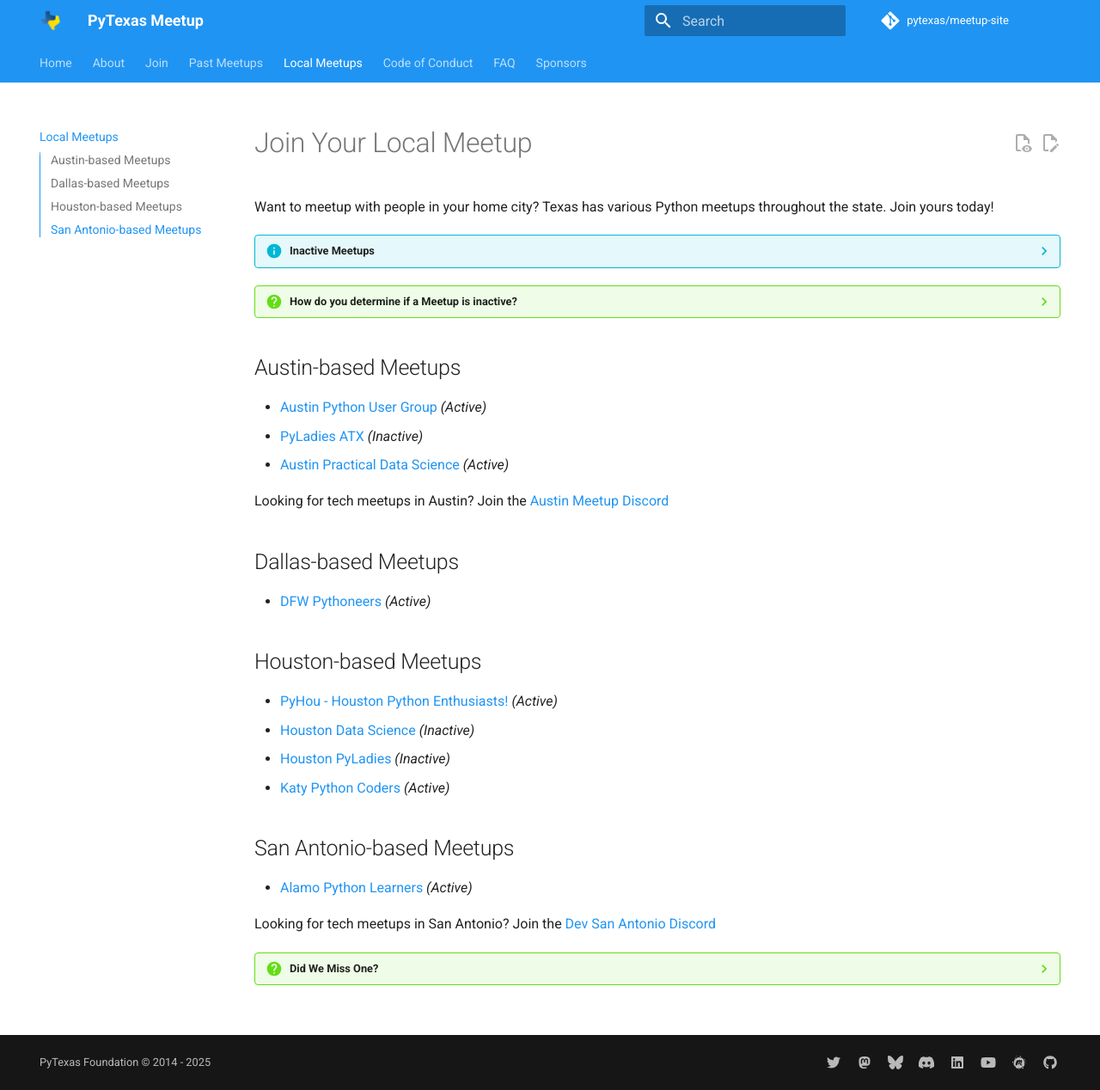
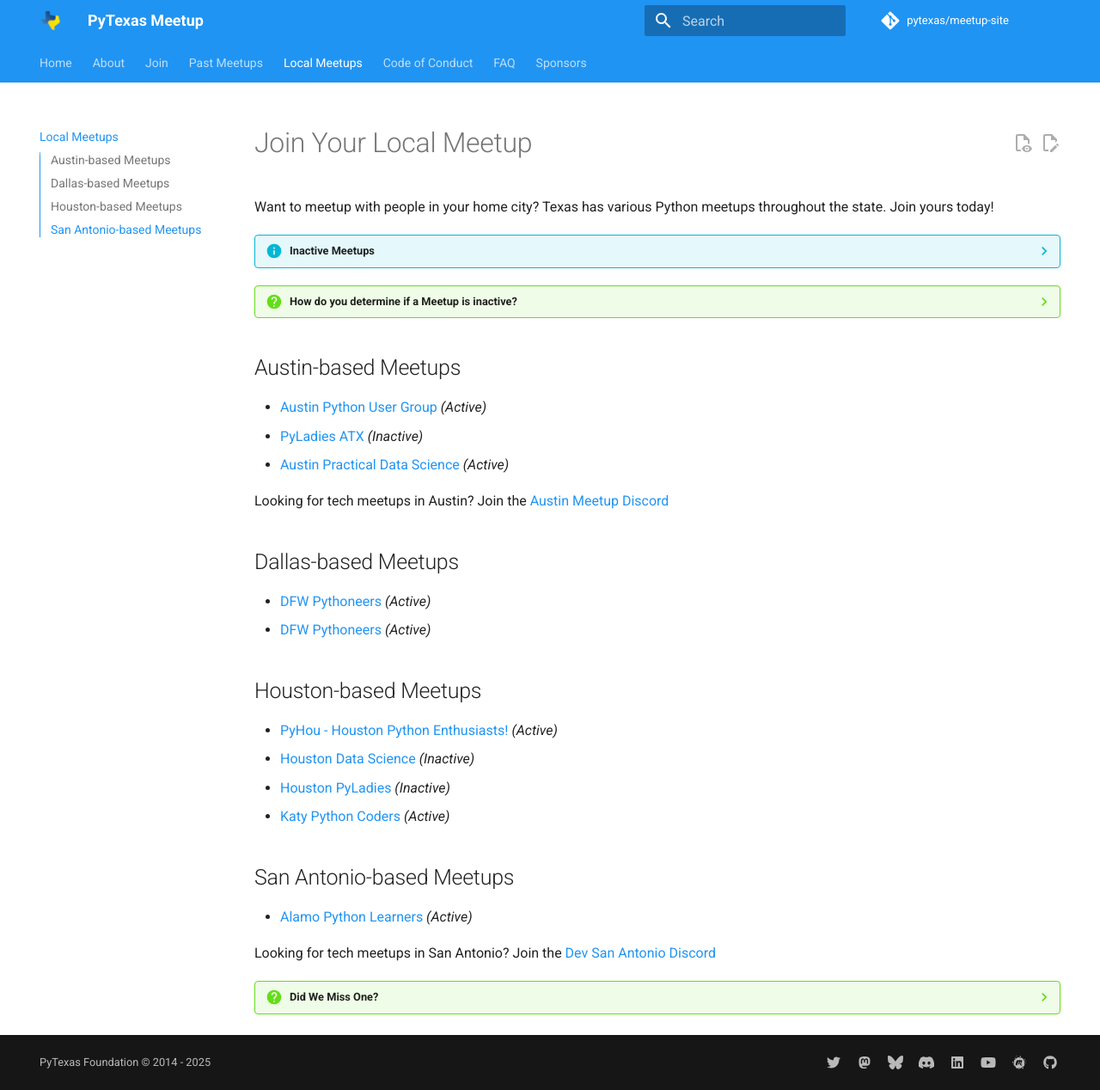
Before and after one commit to pytexas/meetup, an MkDocs documentation site: the page built from docs/local-meetups.md, in a window 1280 px wide and 1268 px high. Shown: the whole window at 86% size. Built offline with MkDocs 1.6.1 and Material for MkDocs 9.7.7, drawn with Linux system fonts in a browser that asks for light colours; comment, search, counter and statistics services are not loaded.

```diff
--- a/docs/local-meetups.md
+++ b/docs/local-meetups.md
@@ -32,6 +32,7 @@
 ## Dallas-based Meetups
 
 * [DFW Pythoneers](https://www.meetup.com/dfwpython/) _(Active)_
+* [DFW Pythoneers](https://www.meetup.com/dfwpython/events/307947550/?eventOrigin=attendee_list) _(Active)_
 
 ## Houston-based Meetups
 
```
